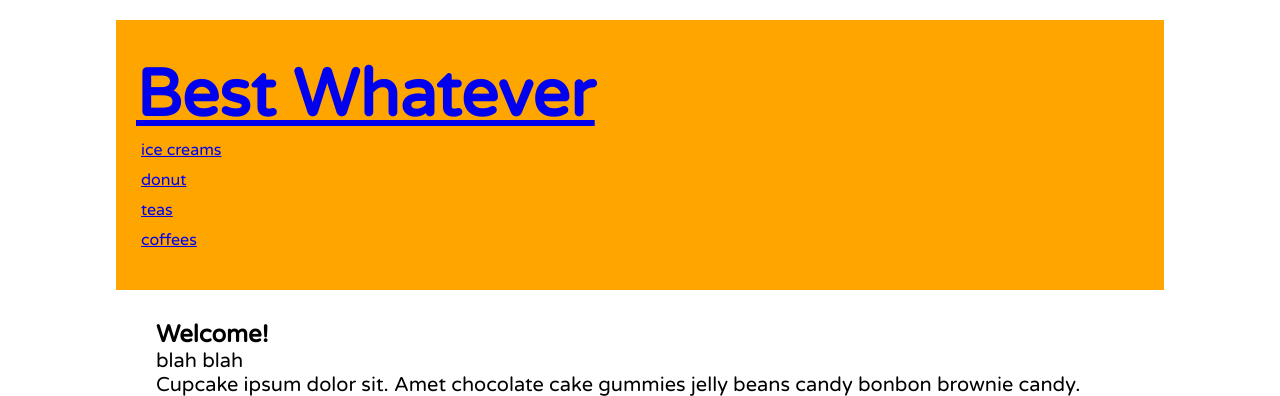
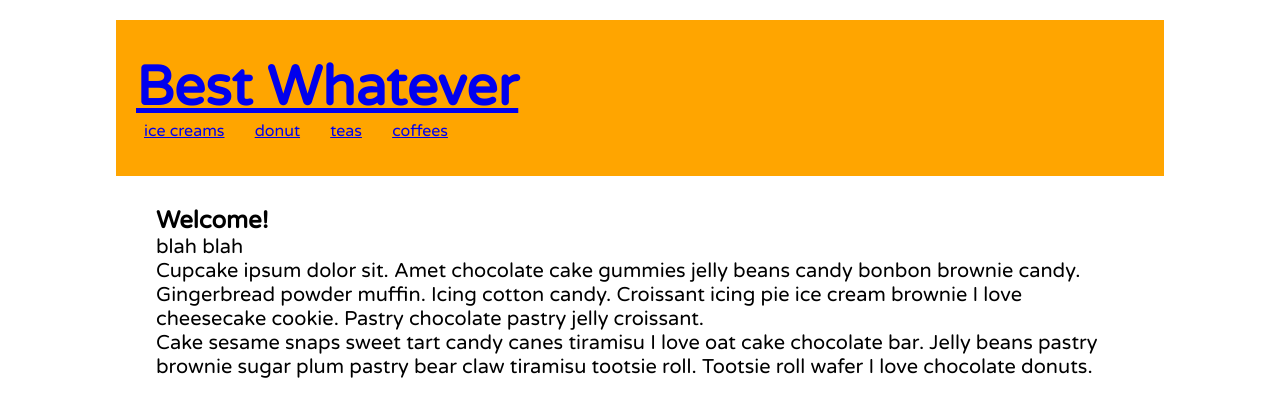
Before and after one commit to AndyVegas/AndyVegas.github.io, a plain HTML site: page blog-template.html in a window 1280 px wide. Shown: the top 396 px of the page. Drawn offline with Linux system fonts and the light colour scheme.

Commit message:
Add css style changes to blog index

```diff
--- a/stylesheets/blog.css
+++ b/stylesheets/blog.css
@@ -1,5 +1,5 @@
 h1 {
-  font-size: 66px;
+  font-size: 55px;
   color: white;
 }
 
@@ -41,10 +41,10 @@ p {
     width: 100%;
 }
 
-.main-nav ul {
+.main-nav li {
     display: inline;
-    margin-right: 40px;
-    padding: 12px
+    margin-right: 10px;
+    padding: 8px
 }
 
 .button {
```
